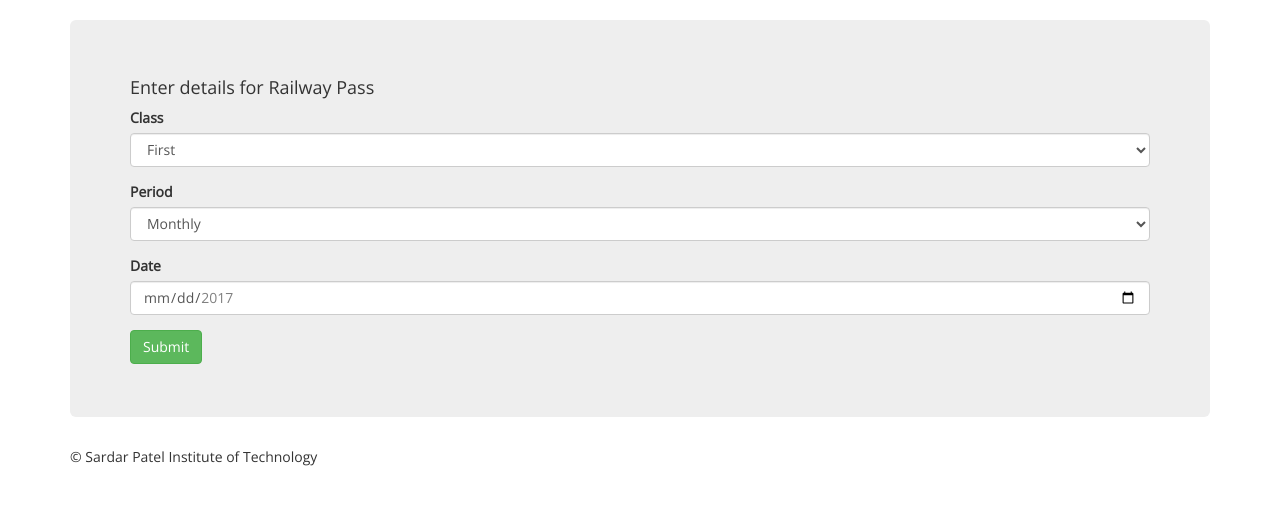
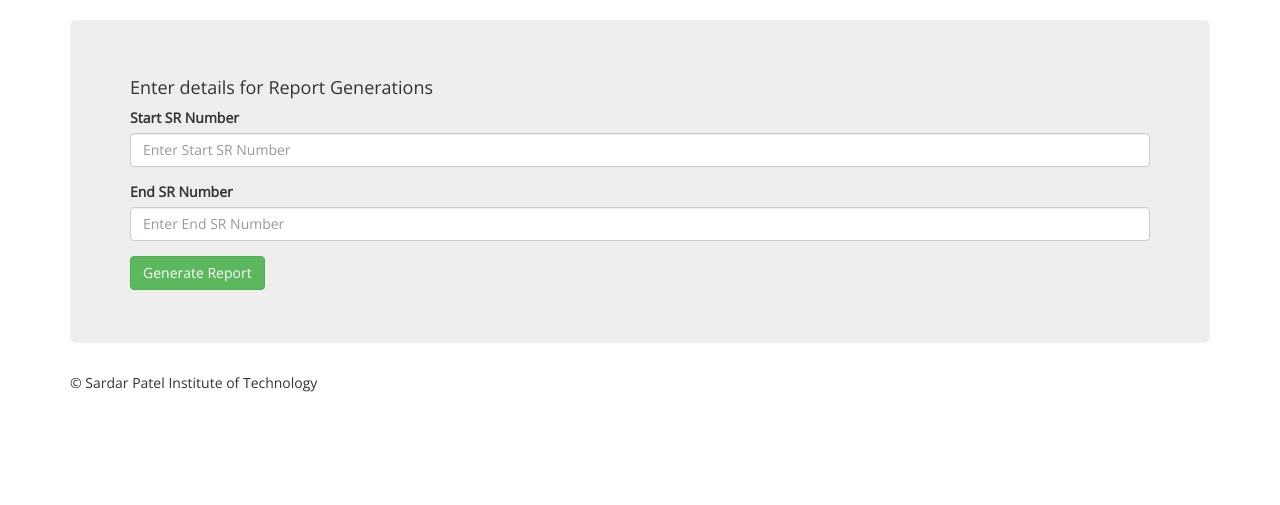
Before and after one commit to VikramProject/ddb, a PHP site: page /report_gen.php in a window 1280 px wide. Shown: the part 52-557 px from the top of the page. Run offline with PHP 8.4, Linux system fonts and the light colour scheme.

Commit message:
Merge branch 'Zain' of https://github.com/Siddheysankhe/ddb into Nishanth
# Conflicts:
#	admin_page.php

```diff
--- a/report_gen.php
+++ b/report_gen.php
@@ -8,37 +8,46 @@
 include("config.php");
 include("nav_bar.php");
 
+if(isset($_POST['start_sr']) && isset($_POST['end_sr']))
+{
+    $start=$_POST['start_sr'];
+    $end=$_POST['end_sr'];
+    $query="select *from report_dtb into outfile '/Downloads/report.csv' FIELDS TERMINATED BY ',' ENCLOSED BY '\"' LINES TERMINATED BY '\n' where sr_no BETWEEN '$start' and '$end'";
+    $result=mysqli_query($db_var,$query);
+
+    echo"<table>
+
+        <>
+";
+
+    /*SELECT order_id,product_name,qty FROM orders
+INTO OUTFILE '/tmp/orders.csv'
+FIELDS TERMINATED BY ','
+ENCLOSED BY '"'
+LINES TERMINATED BY '\n'*/
+
+
+}
+
+
 ?>
 
 <div class="jumbotron">
 <!--    <h1>Welcome-->
 <!--    </h1>-->
-    <h4> Enter details for Railway Pass</h4>
-    <form role="form" method="POST" action="student_home.php">
+    <h4> Enter details for Report Generations</h4>
+    <form role="form" method="POST" action="report_gen.php">
         <div class="form-group">
-            <label class="control-label" ">Class</label>
-            <select class="form-control" name="Class" required="required" placeholder="Class">
-                <option value="first">First</option>
-                <option value="sec">Second</option>
-            </select>
+            <label class="control-label" ">Start SR Number</label>
+            <input class="form-control" name="start_sr" required="required" placeholder="Enter Start SR Number">
         </div>
         <div class="form-group">
-            <label class="control-label" ">Period</label>
-            <select class="form-control" name="Period" required="required" placeholder="Period">
-                <option value="1">Monthly</option>
-                <option value="3">Quarterly</option>
-            </select>
+            <label class="control-label" ">End SR Number</label>
+            <input class="form-control" name="end_sr" required="required" placeholder="Enter End SR Number">
+
         </div>
-        <div class="form-group">
-            <label class="control-label" ">Date</label>
-            <?php $curr = date("Y-m-d");
-            $curr = strtotime($curr);
-            $curr = strtotime(" +3 day",$curr);
-            $curr = date('Y-m-d',$curr);
-            ?>
-            <input type="date" class="form-control" min="<?php echo date("Y-m-d"); ?>"max="<?php echo $curr; ?>" name="Issue_date" required="required" placeholder="Date You want Issue">
-        </div>
-        <button type="submit" class="btn btn-large btn-success">Submit</button>
+
+        <button type="submit" class="btn btn-large btn-success">Generate Report</button>
     </form>
 </div>
 <footer class="footer">
```
